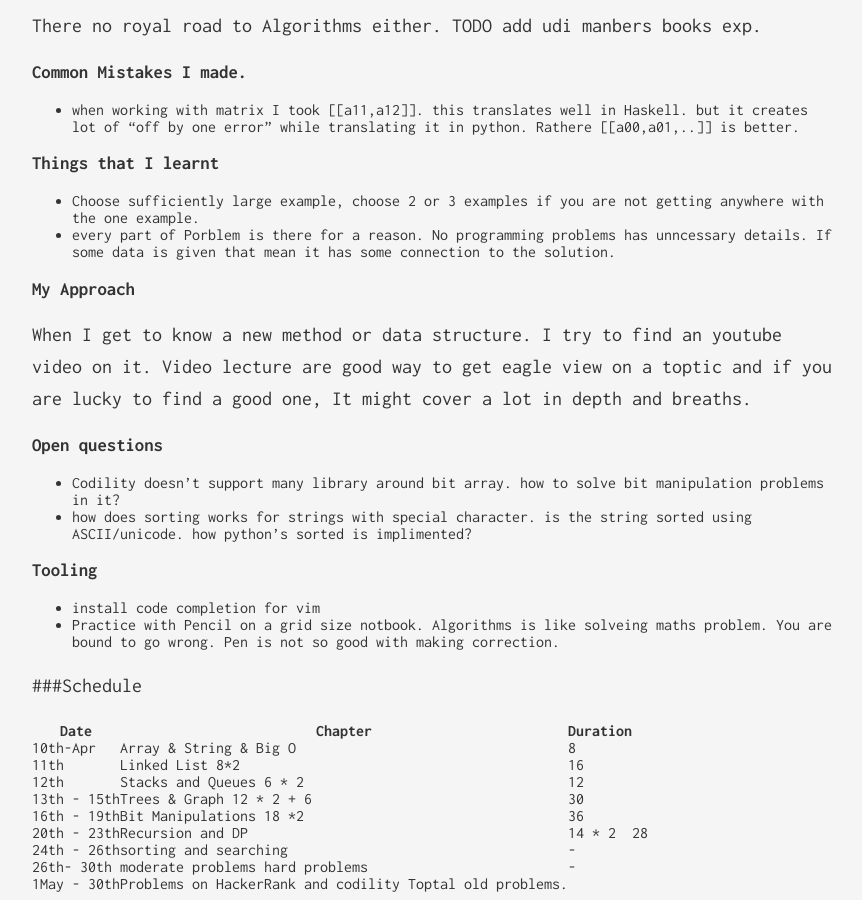
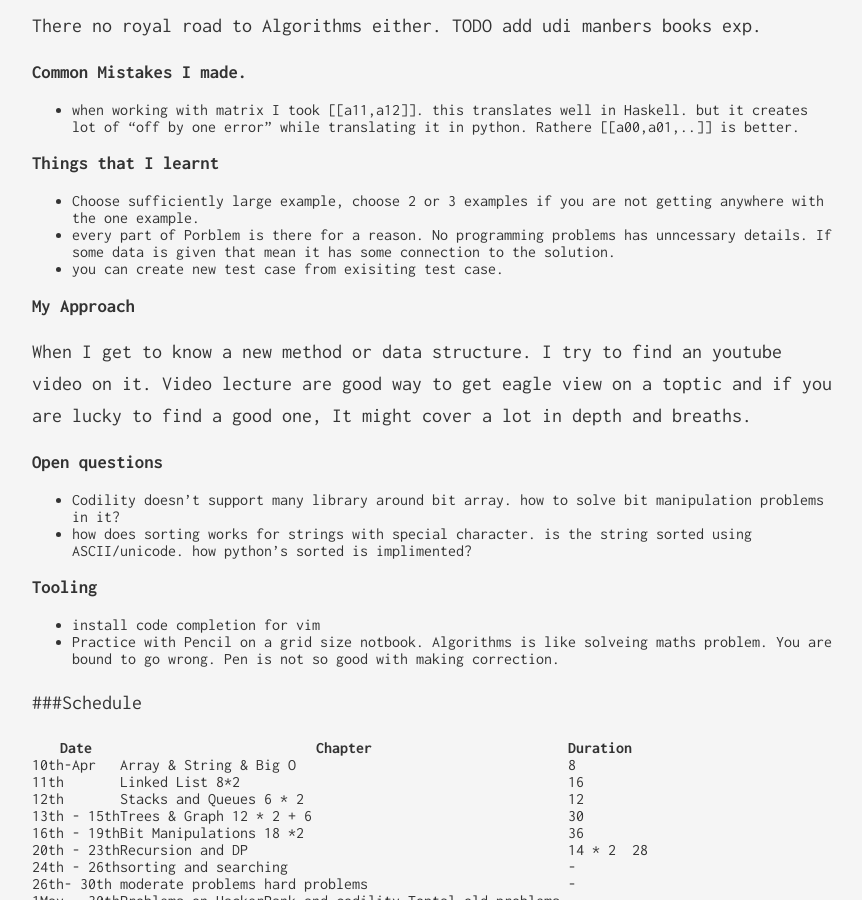
Before and after one commit to prrraveen/prrraveen.github.io, a Jekyll site: the page built from _posts/2017-04-08-Toptal.md, in a window 1280 px wide and 900 px high, scrolled down 878 px. Shown: the whole window, without its empty margins (208-1070 px from the left). Built offline with Jekyll 4.4.1, drawn with Linux system fonts in a browser that asks for light colours.

Commit message:
Update 2017-04-08-Toptal.md

```diff
--- a/_posts/2017-04-08-Toptal.md
+++ b/_posts/2017-04-08-Toptal.md
@@ -24,6 +24,7 @@ TODO add udi manbers books exp.
 ### Things that I learnt
 * Choose sufficiently large example, choose 2 or 3 examples if you are not getting anywhere with the one example.
 * every part of Porblem is there for a reason. No programming problems has unncessary details. If some data is given that mean it has some connection to the solution.
+* you can create new test case from exisiting test case.
 
 ### My Approach
 When I get to know a new method or data structure. I try to find an youtube video on it. Video lecture are good way to get eagle view on a toptic and if you are lucky to find a good one, It might cover a lot in depth and breaths.
```
